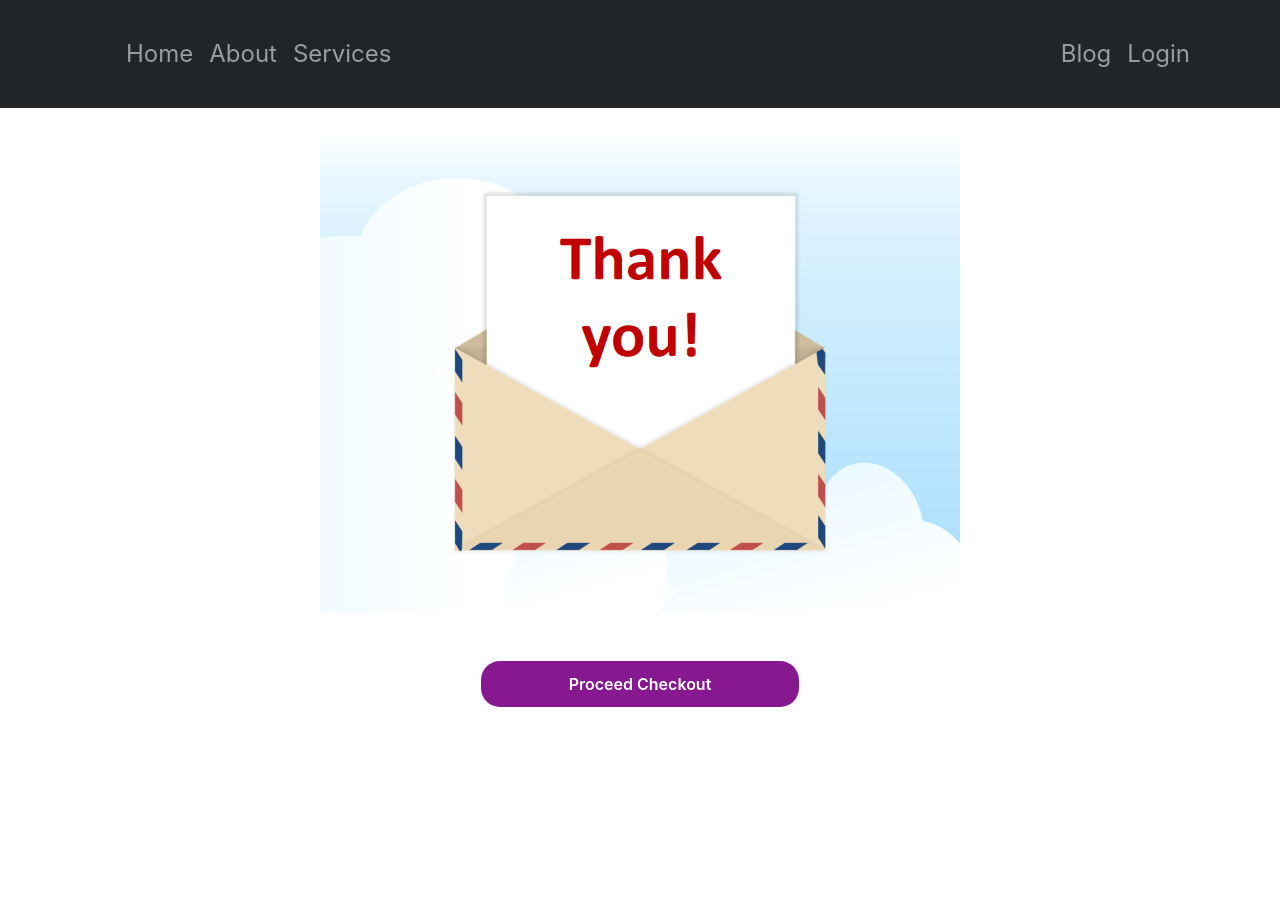
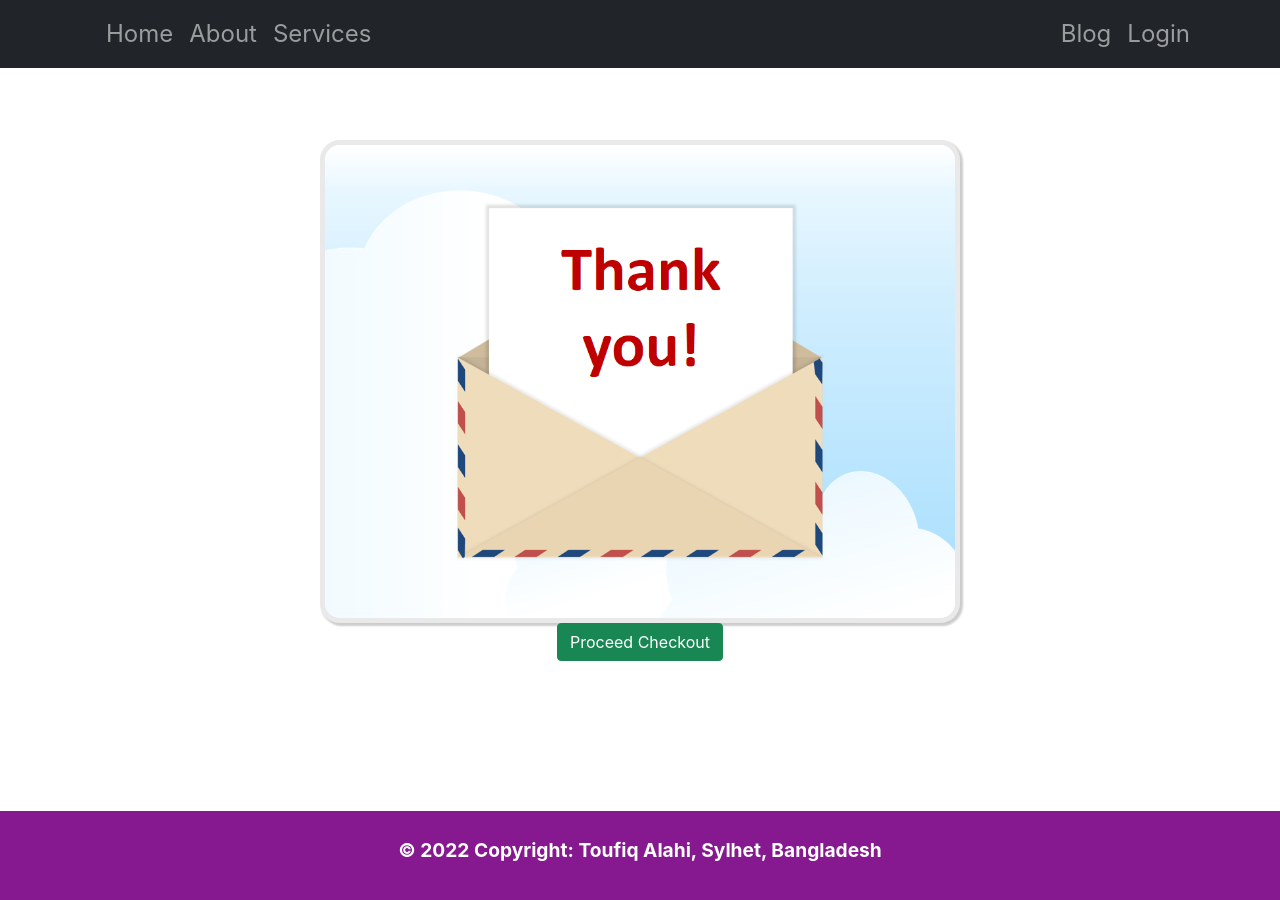
Before and after one commit to ToufiqAlahi/Immigration-service, a React (Create React App) app in the folder butterfinger-immigration/: page /service/1 in a window 1280 px wide. Shown: the top 900 px of the page. Before the commit the page ends 800 px from the top, so only its background shows below. Built offline with nearby package versions, Linux system fonts and the light colour scheme; no server answers.

Commit message:
finalizing

```diff
--- a/butterfinger-immigration/src/App.js
+++ b/butterfinger-immigration/src/App.js
@@ -1,7 +1,6 @@
 import { Route, Routes } from 'react-router-dom';
 import './App.css';
 import Header from './components/common/Header/Header'
-import Banner from './components/PAGES/Banner/Banner';
 import Home from './components/PAGES/Home/Home/Home';
 import About from './components/PAGES/About/About';
 import ServiceDetail from './components/PAGES/ServiceDetail/ServiceDetail';
@@ -11,13 +10,13 @@
 import RequireAuth from './components/PAGES/Login/RequireAuth/RequireAuth';
 import Checkout from './components/PAGES/Checkout/Checkout/Checkout';
 import NotFound from './components/PAGES/NotFound/NotFound';
+import Footer from './components/common/Footer/Footer';
 
 
 
 function App() {
     return (
         <div className="App">
-
             <Header></Header>
             <Routes>
                 <Route path="/" element={<Home></Home>}></Route>
@@ -43,6 +42,7 @@
              <Route path="*" element={<NotFound></NotFound>}></Route>*/}
              <Route path="*" element={<NotFound></NotFound>}></Route>
             </Routes>
+            <Footer> </Footer>
 
         </div>
     );
--- a/butterfinger-immigration/src/components/PAGES/Home/Home/Home.js
+++ /dev/null
@@ -1,26 +0,0 @@
-import Banner from "../../Banner/Banner";
-import Service from './../Service/Service';
-import './Home.css'
-import n1 from './../../../../Images/news/n1.png'
-import n2 from './../../../../Images/news/n3.png'
-import n3 from './../../../../Images/news/n2.png'
-
-const Home = () => {
-    return (
-        <>
-            <Banner></Banner>
-            <Service></Service>
-            <div className="news-container">
-                <h1 className="news-header"> Immigration News and Updates </h1>
-                <div className="img-container">
-                    <img src={n1} alt="" />
-                    <img src={n2} alt="" />
-                    <img src={n3} alt="" />
-
-                </div>
-            </div>
-        </>
-    );
-};
-
-export default Home;
--- a/butterfinger-immigration/src/components/PAGES/ServiceDetail/ServiceDetail.css
+++ b/butterfinger-immigration/src/components/PAGES/ServiceDetail/ServiceDetail.css
@@ -0,0 +1,8 @@
+.checkout-container img {
+  width: 100%;
+  height: auto;
+  border: 5px solid rgba(128, 128, 128, 0.178);
+  border-radius: 20px;
+  box-shadow: 2px 2px 2px 1px rgba(0, 0, 0, 0.2);
+
+}
--- a/butterfinger-immigration/src/components/PAGES/ServiceDetail/ServiceDetail.js
+++ b/butterfinger-immigration/src/components/PAGES/ServiceDetail/ServiceDetail.js
@@ -6,7 +6,7 @@
 const ServiceDetail = () => {
   const { serviceId } = useParams();
   return (
-    <div>
+    <div className="my-5 checkout-container">
       <img className="w-50 mt-4" src={thanks} alt="" />
       <div className="text-center w-25 mx-auto">
         <Link to="/checkout">
--- /dev/null
+++ b/butterfinger-immigration/src/components/common/Footer/Footer.css
@@ -0,0 +1,14 @@
+.footer-container{
+    margin-top: 150px;
+    background-color: #86198f;
+    padding:25px 0;
+    bottom: 0;
+    color: white;
+    text-align: center;
+    align-items: center;
+}
+
+.footer-text{
+    font-size: 1.2rem;
+    font-weight: bold;
+}
--- /dev/null
+++ b/butterfinger-immigration/src/components/common/Footer/Footer.js
@@ -0,0 +1,14 @@
+import React from 'react';
+import './Footer.css'
+
+const Footer = () => {
+
+    return (
+        <div className='footer-container'>
+
+            <p className=' footer-text'> © 2022 Copyright: Toufiq Alahi, Sylhet, Bangladesh</p>
+        </div>
+    );
+};
+
+export default Footer;
```
Also changed, not shown: butterfinger-immigration/firebase.json (added), 2 other files (tests, documents, lock files or other folders).
